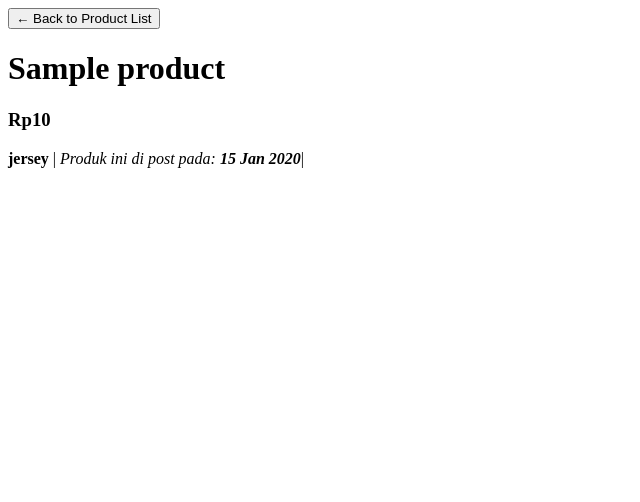
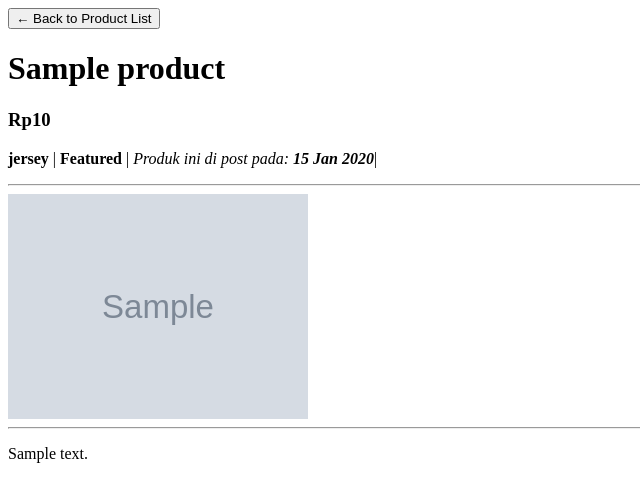
Before and after one commit to fideligo/mamat-sportshop, a Django app: page /product/00000000-0000-0000-0000-000000000001/ in a window 1280 px wide. Shown: the top 502 px of the page, without its empty margins (0-640 px from the left). Run offline with Django 5.2, Linux system fonts and the light colour scheme; tables that the repository leaves empty hold one stand-in row (values such as "Sample post"); grey boxes marked "Sample" are stand-in pictures.

Commit message:
fix: show product description

```diff
--- a/main/templates/product_details.html
+++ b/main/templates/product_details.html
@@ -7,16 +7,16 @@
 <p>
     <b>{{ product.category }}</b>
 
-    {% if news.is_featured %} |
+    {% if product.is_featured %} |
         <b>Featured</b>
     {% endif %}
 
     | <i>Produk ini di post pada: <b>{{ product.created_at|date:"d M Y" }}</b></i>|
 </p>
-
-{% if news.thumbnail %}
-<img src="{{ news.thumbnail }}" alt="News thumbnail" width="300">
-<br /><br />
+<hr>
+{% if product.thumbnail %}
+<img src="{{ product.thumbnail }}" alt="Product thumbnail" width="300">
+<hr>
 {% endif %}
 
-<p>{{ news.content }}</p>
+<p>{{ product.description }}</p>
```
